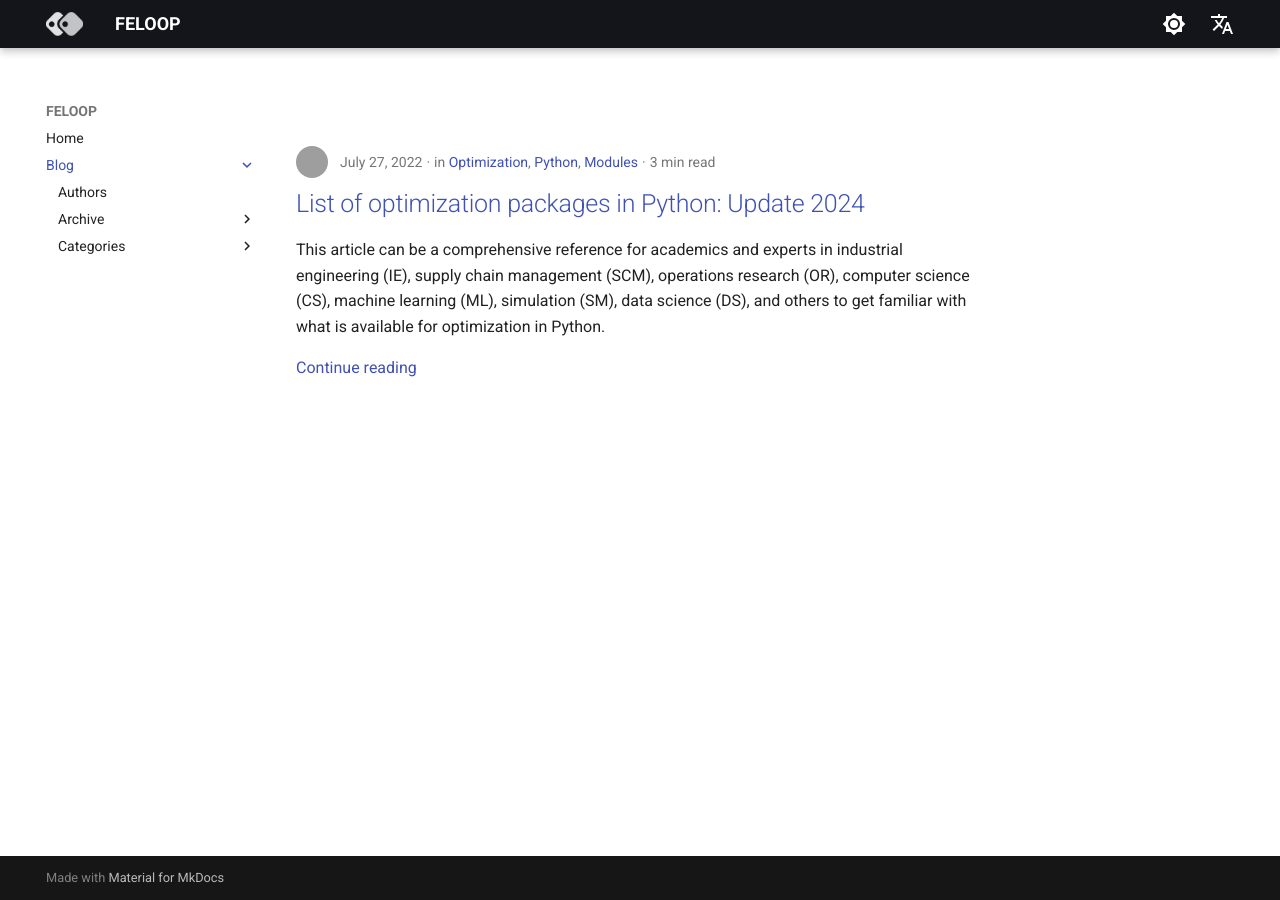
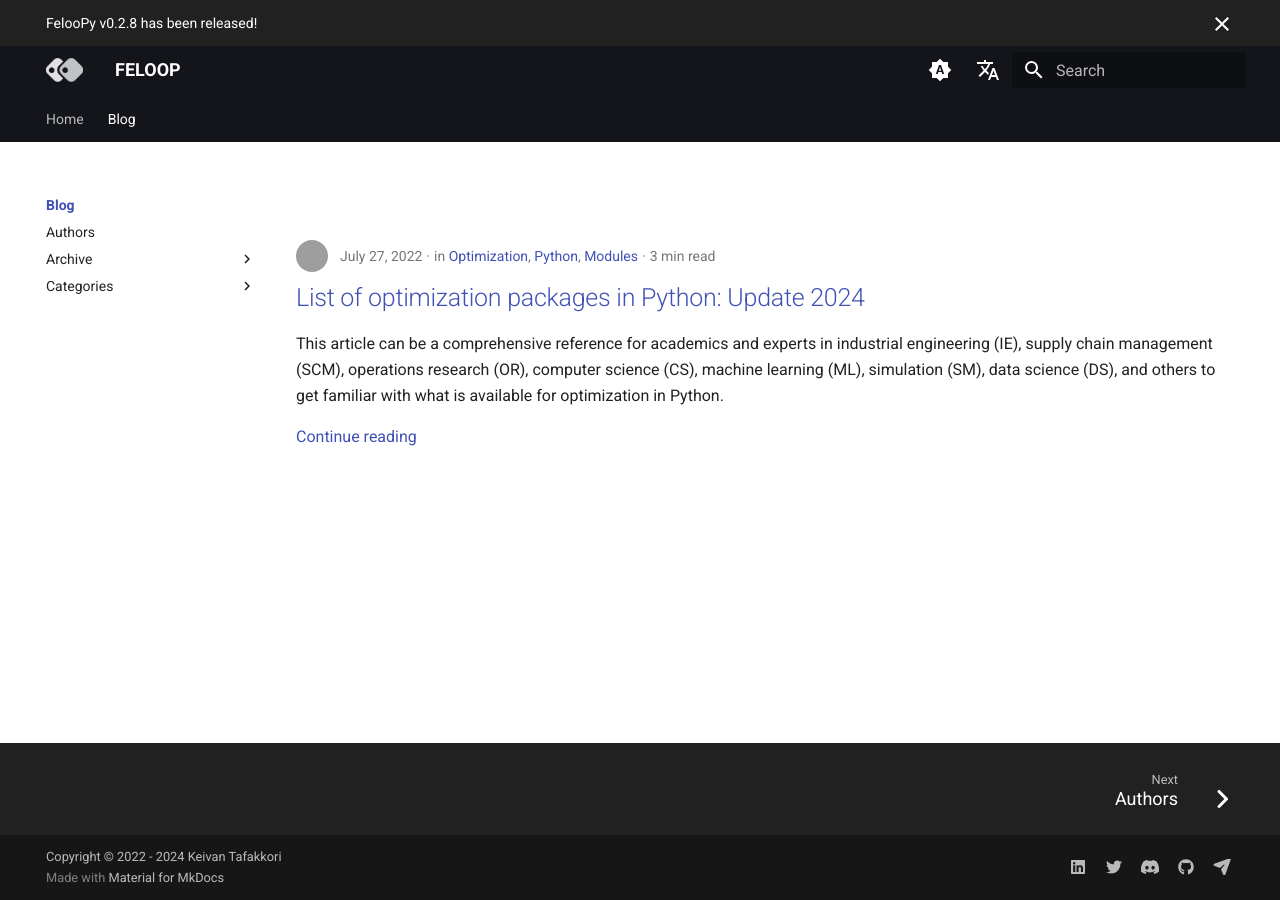
Before and after one commit to ktafakkori/ktafakkori.github.io, an MkDocs documentation site: the page built from docs/blog/index.md, in a window 1280 px wide. Built offline with MkDocs 1.6.1 and Material for MkDocs 9.7.7, drawn with Linux system fonts in a browser that asks for light colours; comment, search, counter and statistics services are not loaded; grey boxes are pictures that could not be loaded.

Commit message:
revised files.

```diff
--- a/mkdocs.yml
+++ b/mkdocs.yml
@@ -1,5 +1,7 @@
 site_name: FELOOP
 site_url: https://ktafakkori.github.io/
+copyright: Copyright &copy; 2022 - 2024 Keivan Tafakkori
+
 nav:
   - Home: index.md
   - Blog:
@@ -7,9 +9,22 @@ nav:
     - blog/authors.md
 theme:
  name: material
+ custom_dir: overrides
  features:
+    - header.autohide
     - navigation.indexes
+    - navigation.instant.progress
     - navigation.instant.prefetch
+    - navigation.tracking
+    - navigation.tabs
+    - navigation.tabs.sticky
+    - toc.integrate
+    - search.suggest
+    - search.highlight
+    - search.share
+    - navigation.footer
+    - announce.dismiss
+
  logo: assets/logo/logo.png
  favicon: assets/logo/favicon.png
  icon:
@@ -17,21 +32,43 @@ theme:
   next: fontawesome/solid/angle-right
 
  palette:
+    # Palette toggle for automatic mode
+    - media: "(prefers-color-scheme)"
+      scheme: default
+      primary: black
+      accent: red
+      toggle:
+        icon: material/brightness-auto
+        name: Switch to light mode
+
+
     - media: "(prefers-color-scheme: light)"
       scheme: default
       primary: black
+      accent: blue
       toggle:
-        icon: material/brightness-7
+        icon: material/lightbulb
         name: Switch to dark mode
+
+
     - media: "(prefers-color-scheme: dark)"
       primary: black
       scheme: slate
+      accent: red
       toggle:
-        icon: material/brightness-4
+        icon: material/lightbulb-outline
         name: Switch to light mode
 
 plugins:
+  - search
   - blog
+  - rss:
+      match_path: blog/posts/.*
+      date_from_meta:
+        as_creation: date
+      categories:
+        - categories
+        - tags
 
 extra:
   alternate:
@@ -41,3 +78,19 @@ extra:
     - name: Persian
       link: /fa/
       lang: fa
+
+  social:
+    - icon: fontawesome/brands/linkedin
+      link: https://www.linkedin.com/in/keivan-tafakkori/
+    - icon: fontawesome/brands/twitter
+      link: https://twitter.com/ktafakkori
+    - icon: fontawesome/brands/discord
+      link: https://discord.gg/YuvQP86c
+    - icon: fontawesome/brands/github
+      link: https://github.com/ktafakkori
+    - icon: fontawesome/solid/paper-plane
+      link: mailto:feloop.crm@gmail.com
+
+  analytics:
+    #provider: google
+    #property: G-XXXXXXXXXX
--- /dev/null
+++ b/overrides/main.html
@@ -0,0 +1,6 @@
+{% extends "base.html" %}
+
+{% block announce %}
+  <!-- Add announcement here, including arbitrary HTML -->
+  FelooPy v0.2.8 has been released!
+{% endblock %}
--- /dev/null
+++ b/overrides/partials/coment.html
@@ -0,0 +1,55 @@
+{% if page.meta.comments %}
+  <h2 id="__comments">{{ lang.t("meta.comments") }}</h2>
+
+  <script
+  src="https://giscus.app/client.js"
+  data-repo="ktafakkori/ktafakkori.github.io"
+  data-repo-id="..."
+  data-category="..."
+  data-category-id="..."
+  data-mapping="pathname"
+  data-reactions-enabled="1"
+  data-emit-metadata="1"
+  data-theme="light"
+  data-lang="en"
+  crossorigin="anonymous"
+  async
+    >
+    </script>
+
+  <!-- Synchronize Giscus theme with palette -->
+  <script>
+    var giscus = document.querySelector("script[src*=giscus]")
+
+    // Set palette on initial load
+    var palette = __md_get("__palette")
+    if (palette && typeof palette.color === "object") {
+      var theme = palette.color.scheme === "slate"
+        ? "transparent_dark"
+        : "light"
+
+      // Instruct Giscus to set theme
+      giscus.setAttribute("data-theme", theme)
+    }
+
+    // Register event handlers after documented loaded
+    document.addEventListener("DOMContentLoaded", function() {
+      var ref = document.querySelector("[data-md-component=palette]")
+      ref.addEventListener("change", function() {
+        var palette = __md_get("__palette")
+        if (palette && typeof palette.color === "object") {
+          var theme = palette.color.scheme === "slate"
+            ? "transparent_dark"
+            : "light"
+
+          // Instruct Giscus to change theme
+          var frame = document.querySelector(".giscus-frame")
+          frame.contentWindow.postMessage(
+            { giscus: { setConfig: { theme } } },
+            "https://giscus.app"
+          )
+        }
+      })
+    })
+  </script>
+{% endif %}
```
Also changed, not shown: docs/blog/posts/post-1.md (+1 -1 lines).
